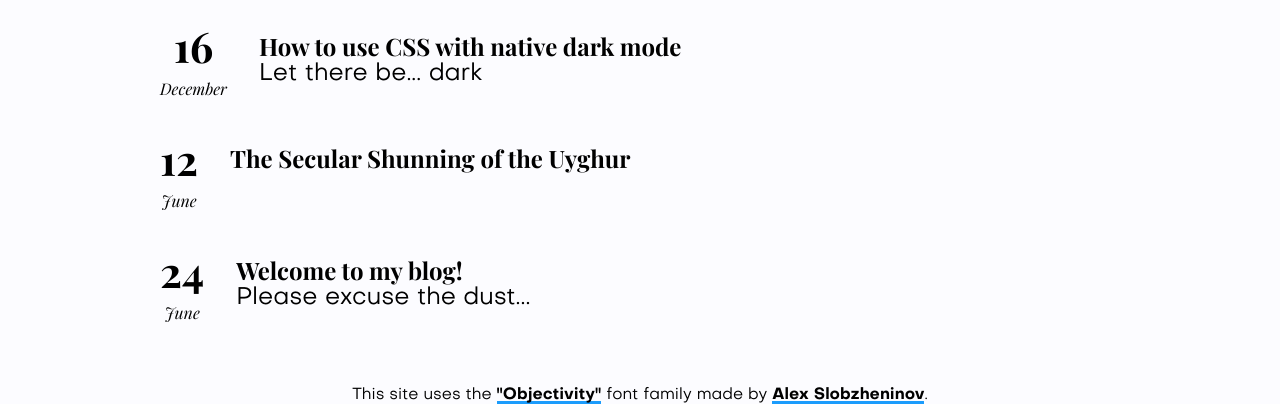
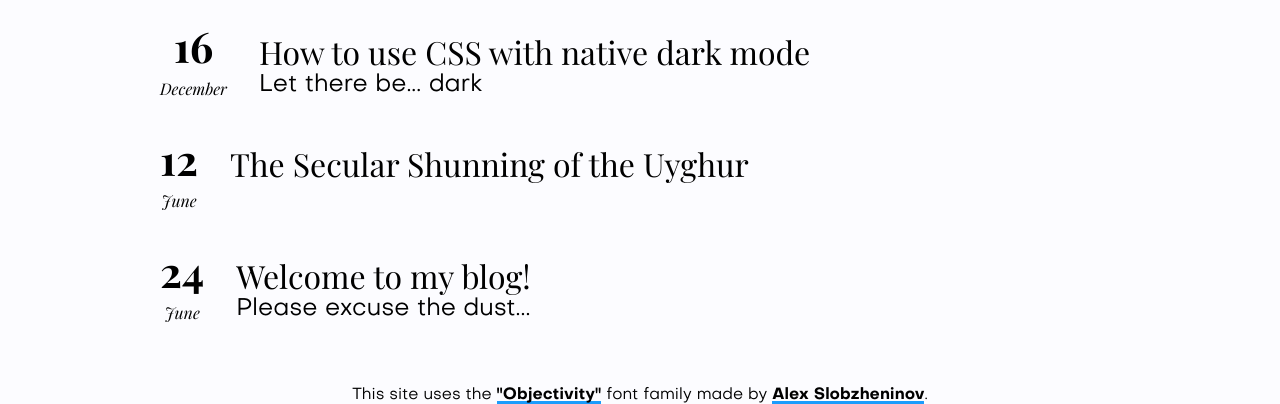
Before and after one commit to dustinnewman98/dustinnewman98.github.io, a Gatsby site: page /posts in a window 1280 px wide. Shown: the part 684-1088 px from the top of the page. Built offline with nearby package versions, Linux system fonts and the light colour scheme; Gatsby itself is replaced by a stand-in of ours.

Commit message:
fixed nested font size

```diff
--- a/src/styles/pages/_posts.scss
+++ b/src/styles/pages/_posts.scss
@@ -15,7 +15,7 @@
     font-family: "PlayfairDisplay", "Georgia", serif;
     margin-right: 2em;
 
-        @media #{$mobile-query}  {
+    @media #{$mobile-query} {
       margin-right: 0px;
     }
   }
@@ -35,7 +35,7 @@
     flex-direction: "column";
 
     .title {
-            font-family: "PlayfairDisplay", "Georgia", serif;
+      font: 2em "PlayfairDisplay", "Georgia", serif;
     }
 
     .subtitle {
```
Lines whose indentation alone changed are shown as unchanged.
